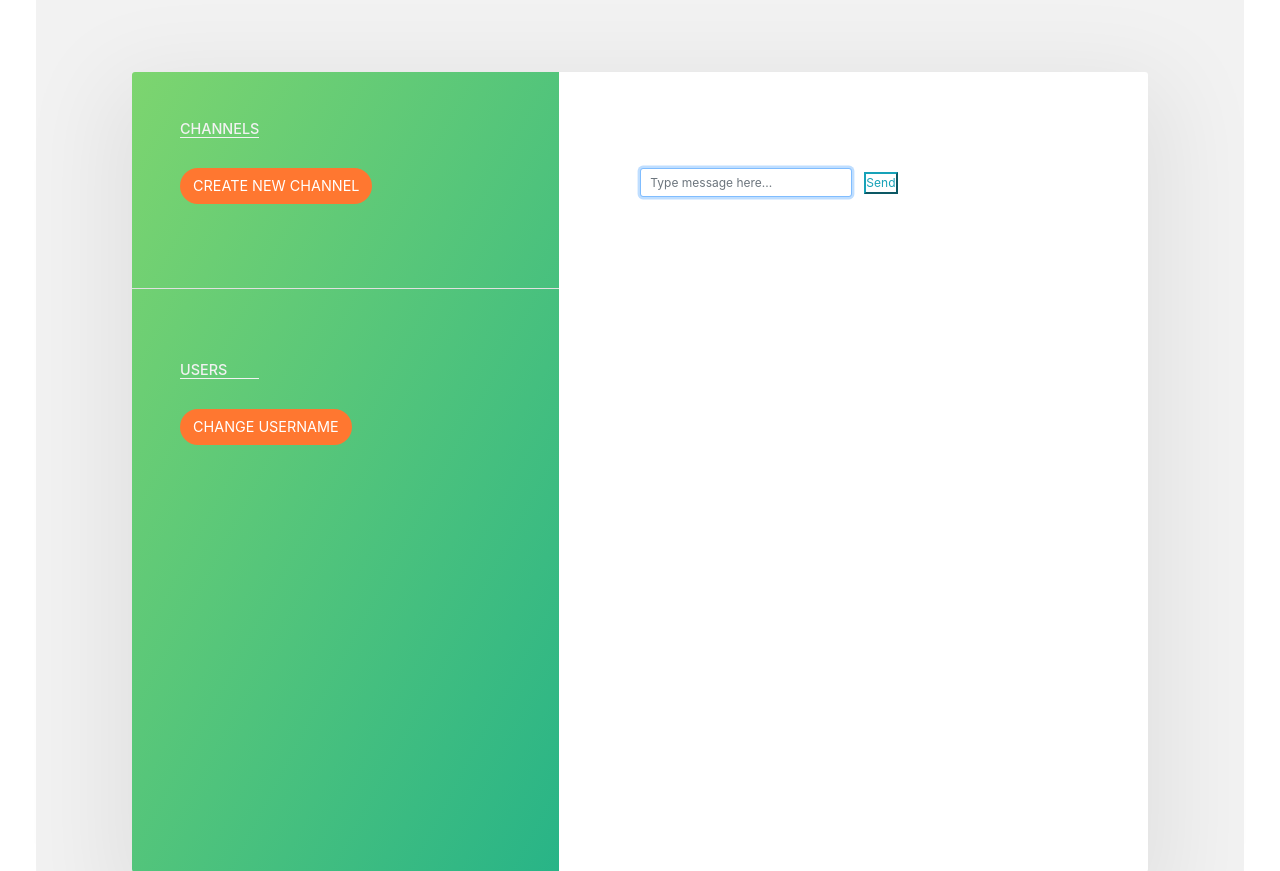
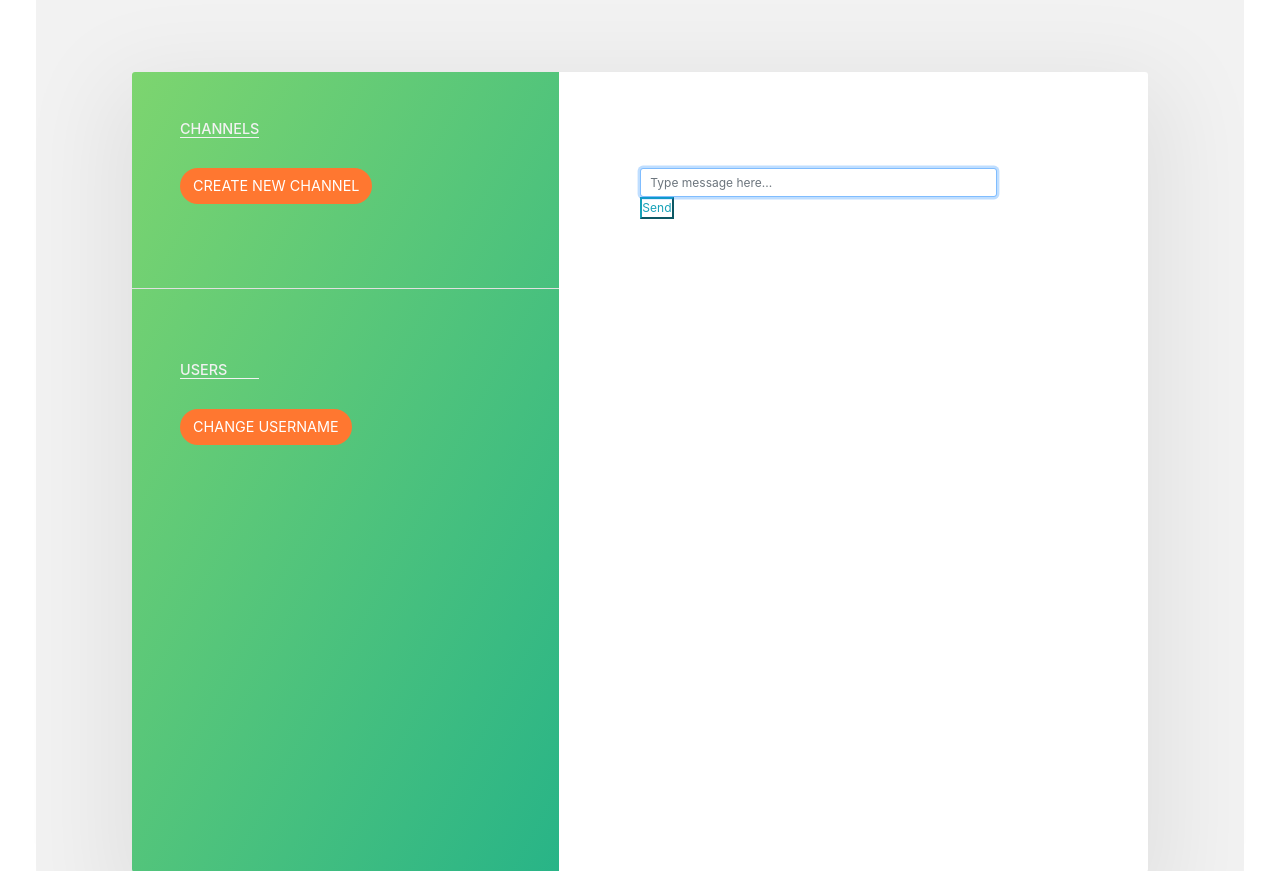
Before and after one commit to TitoYak211/chitter, a Flask app: template templates/index.html in a window 1280 px wide. Shown: the part 132-1003 px from the top of the page. Run offline with Flask 2, Linux system fonts and the light colour scheme; the template is opened without the code that fills it, so the values that code supplies are empty; some libraries are stand-ins or nearby versions.

Commit message:
Update custom.css

```diff
--- a/static/custom.css
+++ b/static/custom.css
@@ -171,3 +171,7 @@ body {
   font-size: 1.2rem !important;
   margin: 1rem 4rem;
 }
+
+#m {
+    width: 90%
+}
```
